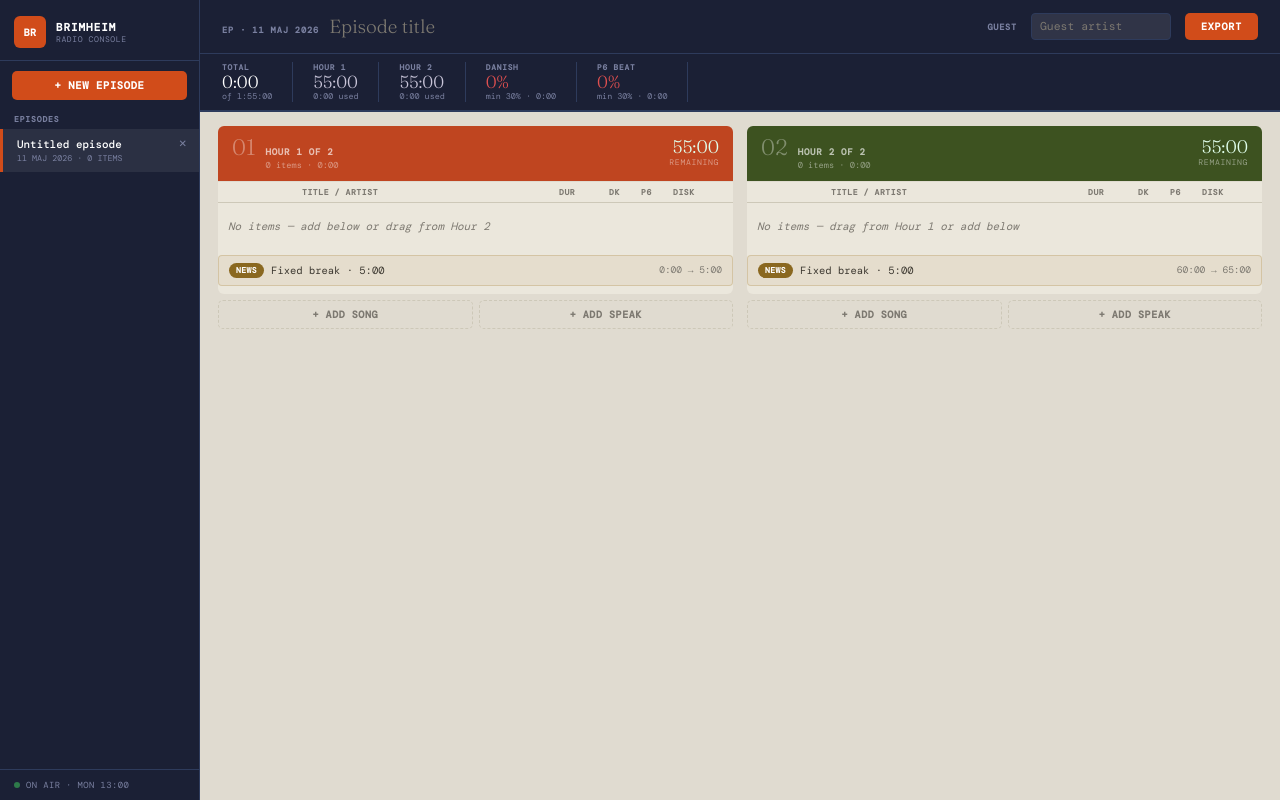
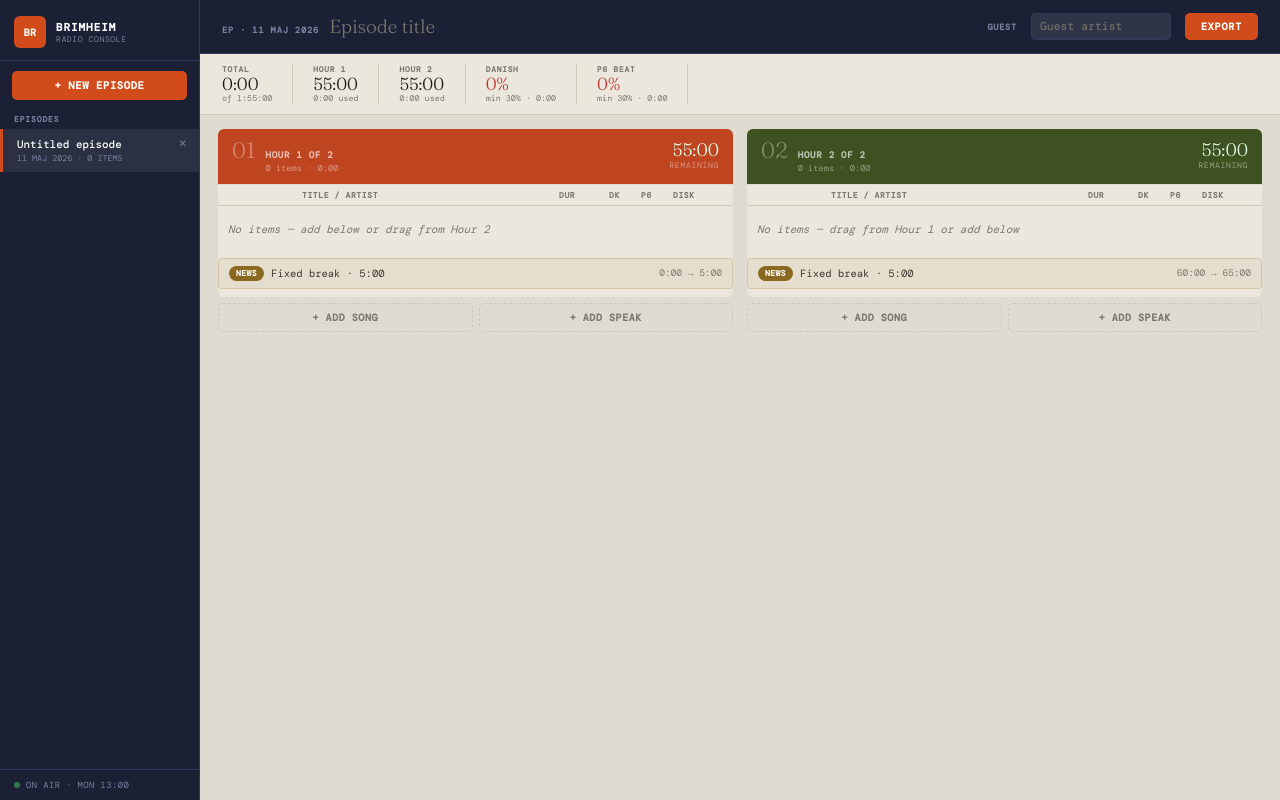
Before and after one commit to LorriBrimheim/brimheim-radio, a React (Create React App) app: page / in a window 1280 px wide. Both pictures are taken after a click on the button "+ NEW EPISODE". Built offline with nearby package versions, Linux system fonts and the light colour scheme; a web font is replaced by a local one.

Commit message:
Update App.jsx

```diff
--- a/src/App.jsx
+++ b/src/App.jsx
@@ -231,36 +231,36 @@ export default function App() {
           )}
         </div>
 
-        {/* Stats bar */}
+        {/* Stats bar — light background */}
         {activeEpisode && (
-          <div style={{ background:'var(--navy)', padding:'8px 22px', display:'flex', alignItems:'center', borderBottom:'2px solid var(--navy-border)', flexShrink:0, gap:0 }}>
+          <div style={{ background:'var(--surface)', padding:'10px 22px', display:'flex', alignItems:'center', borderBottom:'1px solid var(--border)', flexShrink:0, gap:0 }}>
             {/* Total */}
-            <div style={{ paddingRight:20, marginRight:20, borderRight:'1px solid var(--navy-border)' }}>
-              <div style={{ fontSize:'0.56rem', color:'var(--navy-muted)', letterSpacing:'0.1em', fontWeight:700, marginBottom:1 }}>TOTAL</div>
-              <div style={{ fontSize:'1.25rem', fontFamily:'Fraunces, serif', color:'white', lineHeight:1 }}>{formatDuration(totalSecs)}</div>
-              <div style={{ fontSize:'0.6rem', color:'var(--navy-muted)' }}>of 1:55:00</div>
+            <div style={{ paddingRight:20, marginRight:20, borderRight:'1px solid var(--border)' }}>
+              <div style={{ fontSize:'0.56rem', color:'var(--text-muted)', letterSpacing:'0.1em', fontWeight:700, marginBottom:1 }}>TOTAL</div>
+              <div style={{ fontSize:'1.25rem', fontFamily:'Fraunces, serif', color:'var(--text)', lineHeight:1 }}>{formatDuration(totalSecs)}</div>
+              <div style={{ fontSize:'0.6rem', color:'var(--text-muted)' }}>of 1:55:00</div>
             </div>
             {[1,2].map(h => {
               const used = blockSecs[h-1];
               const rem = 55*60 - used;
               const over = rem < 0;
               const tight = !over && rem < 5*60;
-              const col = over ? '#e05050' : tight ? '#d4b96a' : '#c8c4d8';
+              const col = over ? 'var(--red)' : tight ? 'var(--yellow)' : 'var(--text)';
               return (
-                <div key={h} style={{ paddingRight:20, marginRight:20, borderRight:'1px solid var(--navy-border)' }}>
-                  <div style={{ fontSize:'0.56rem', color:'var(--navy-muted)', letterSpacing:'0.1em', fontWeight:700, marginBottom:1 }}>HOUR {h}</div>
+                <div key={h} style={{ paddingRight:20, marginRight:20, borderRight:'1px solid var(--border)' }}>
+                  <div style={{ fontSize:'0.56rem', color:'var(--text-muted)', letterSpacing:'0.1em', fontWeight:700, marginBottom:1 }}>HOUR {h}</div>
                   <div style={{ fontSize:'1.25rem', fontFamily:'Fraunces, serif', color:col, lineHeight:1 }}>
                     {over ? `+${formatDuration(Math.abs(rem))}` : formatDuration(rem)}
                   </div>
-                  <div style={{ fontSize:'0.6rem', color:'var(--navy-muted)' }}>{formatDuration(used)} used</div>
+                  <div style={{ fontSize:'0.6rem', color:'var(--text-muted)' }}>{formatDuration(used)} used</div>
                 </div>
               );
             })}
             {[['DANISH', quotas.danishPct, quotas.danishSecs], ['P6 BEAT', quotas.p6Pct, quotas.p6Secs]].map(([label, pct, secs]) => (
-              <div key={label} style={{ paddingRight:20, marginRight:20, borderRight:'1px solid var(--navy-border)' }}>
-                <div style={{ fontSize:'0.56rem', color:'var(--navy-muted)', letterSpacing:'0.1em', fontWeight:700, marginBottom:1 }}>{label}</div>
-                <div style={{ fontSize:'1.25rem', fontFamily:'Fraunces, serif', color: pct>=30 ? '#6db88a' : '#e05050', lineHeight:1 }}>{pct.toFixed(0)}%</div>
-                <div style={{ fontSize:'0.6rem', color:'var(--navy-muted)' }}>min 30% · {formatDuration(secs)}</div>
+              <div key={label} style={{ paddingRight:20, marginRight:20, borderRight:'1px solid var(--border)' }}>
+                <div style={{ fontSize:'0.56rem', color:'var(--text-muted)', letterSpacing:'0.1em', fontWeight:700, marginBottom:1 }}>{label}</div>
+                <div style={{ fontSize:'1.25rem', fontFamily:'Fraunces, serif', color: pct>=30 ? 'var(--green)' : 'var(--red)', lineHeight:1 }}>{pct.toFixed(0)}%</div>
+                <div style={{ fontSize:'0.6rem', color:'var(--text-muted)' }}>min 30% · {formatDuration(secs)}</div>
               </div>
             ))}
           </div>
```
